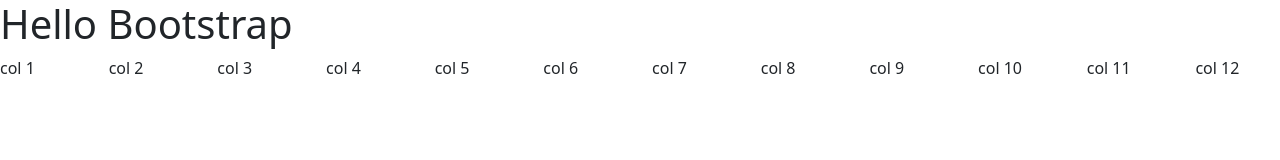
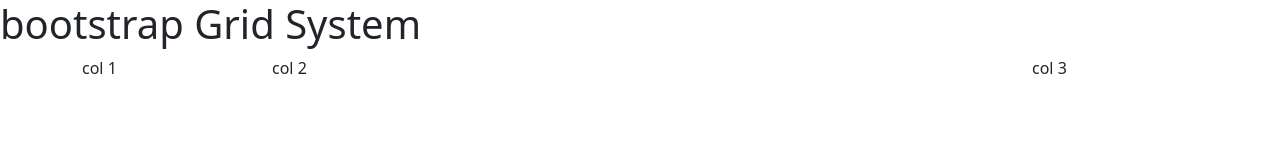
Before and after one commit to Fatma-Bouaniza/Bootstrap-Test, a plain HTML site: page index.html in a window 1280 px wide. Drawn offline with Linux system fonts and the light colour scheme.

Commit message:
grid System

```diff
--- a/index.html
+++ b/index.html
@@ -10,21 +10,19 @@
     <link rel="stylesheet" href="assets/css/style.css">
 </head>
 <body>
-    <h1>Hello Bootstrap</h1>
-    <div class="row">
-        <div class="col">col 1</div>
-        <div class="col">col 2</div>
-        <div class="col">col 3</div>
-        <div class="col">col 4</div>
-        <div class="col">col 5</div>
-        <div class="col">col 6</div>
-        <div class="col">col 7</div>
-        <div class="col">col 8</div>
-        <div class="col">col 9</div>
-        <div class="col">col 10</div>
-        <div class="col">col 11</div>
-        <div class="col">col 12</div>
+    <h1>bootstrap Grid System</h1>
+    <div class="container">
+        <div class="row">
+            <div class="col-2">col 1</div>
+            <div class="col">col 2</div>
+            <div class="col-2">col 3</div>
+
+
+        </div>
+
     </div>
+
+
     <!--Bootstrap js-->
     <script src="assets/js/bootstrap.bundle.min.js"></script>
     <!-- js-->
```
